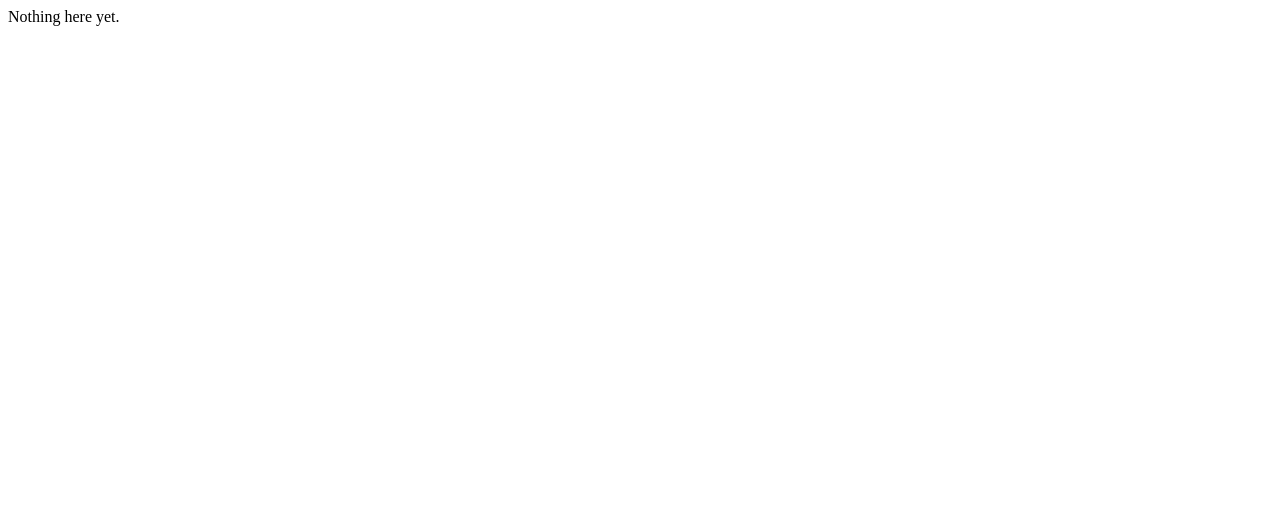
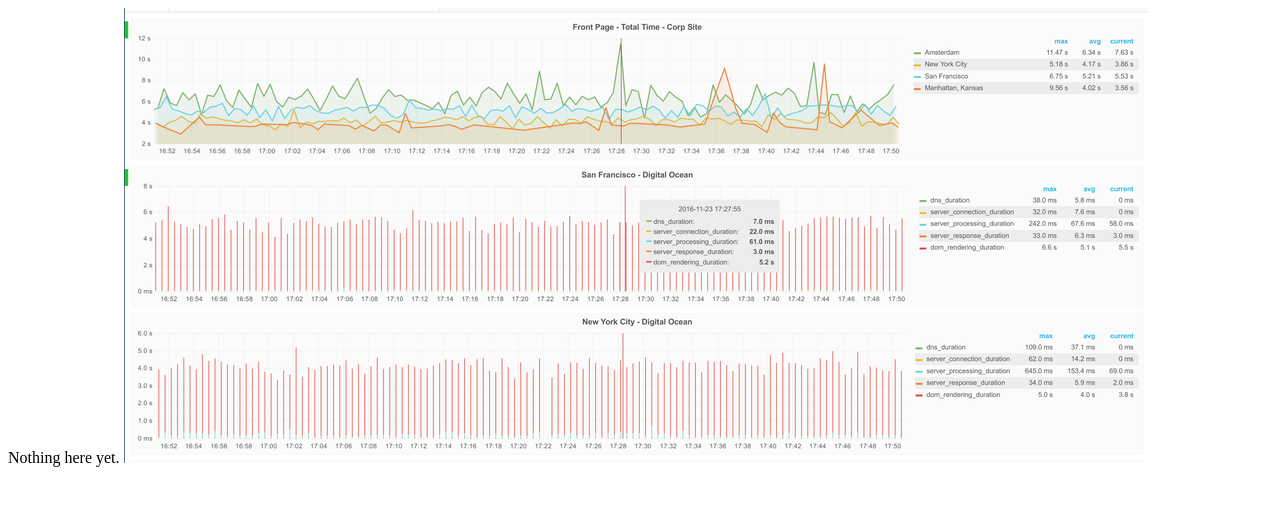
Before and after one commit to chrissnell/crabby, a plain HTML site: page index.html in a window 1280 px wide. Drawn offline with Linux system fonts and the light colour scheme.

Commit message:
add screenshot

```diff
--- a/index.html
+++ b/index.html
@@ -1 +1,2 @@
 Nothing here yet.
+<img src="/images/crabby-multi-site-grafana.png">
```
